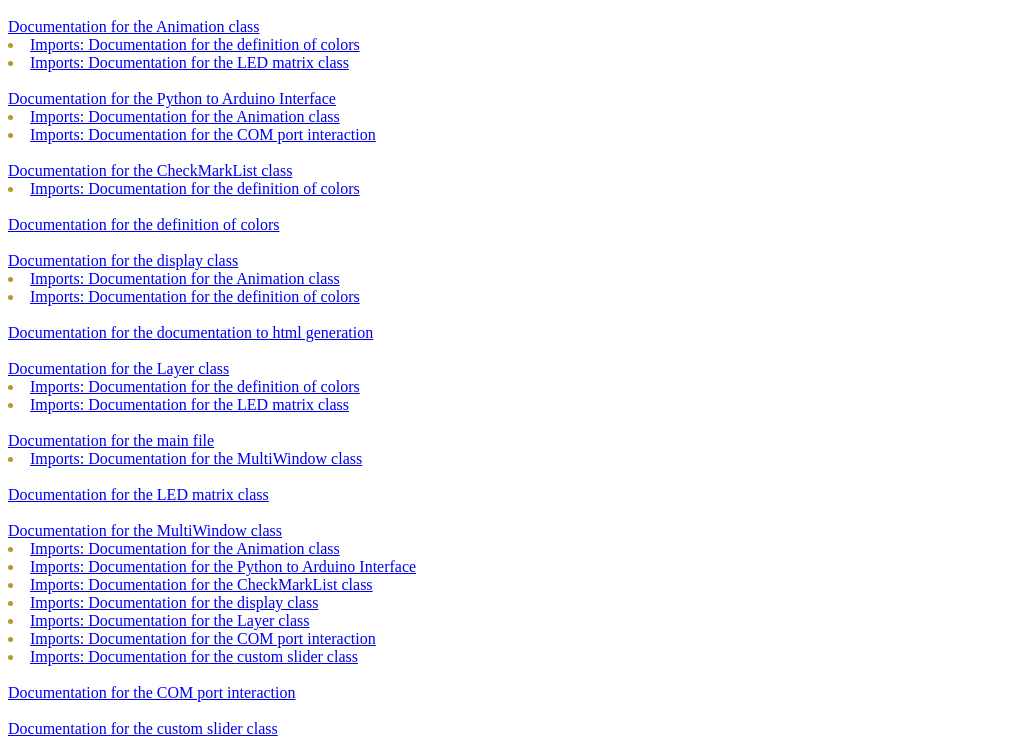
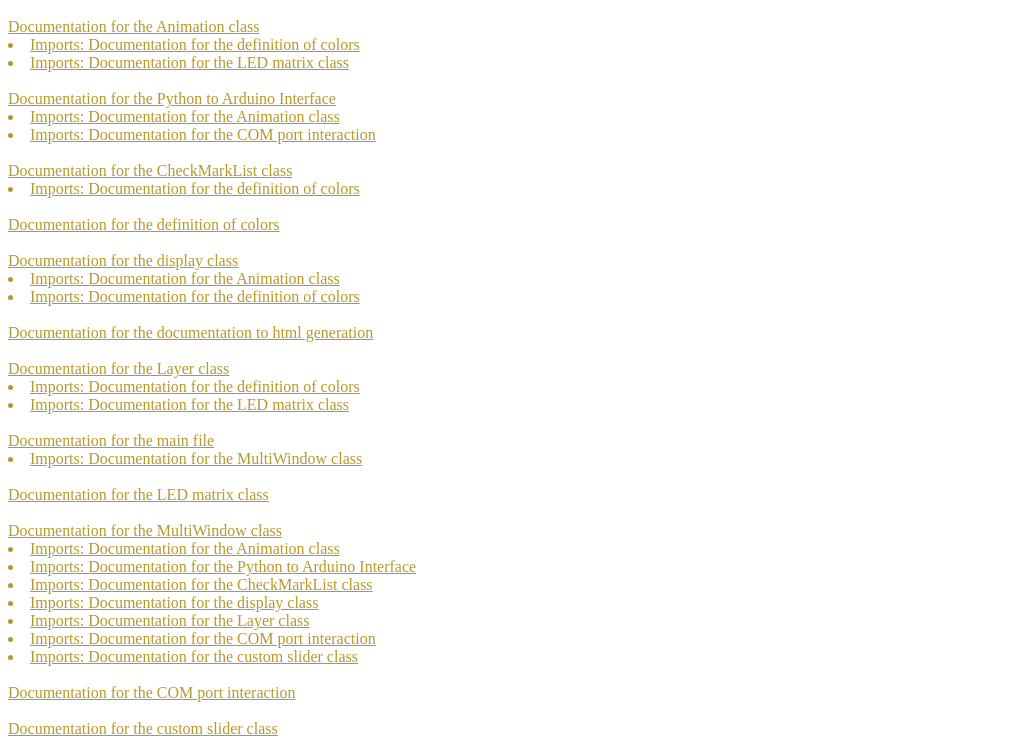
Before and after one commit to Jburns2019/LED_Visualizer_GUI, a plain HTML site: page docs/index.html in a window 1280 px wide. Shown: the part 120-866 px from the top of the page, without its empty margins (0-1032 px from the left). Drawn offline with Linux system fonts and the light colour scheme.

Commit message:
link color.

```diff
--- a/docs/index.html
+++ b/docs/index.html
@@ -12,6 +12,9 @@
         body {
           background-color: #ffffff;
           color: #B7992A;
+        }
+        a {
+         color: #B7992A;
         }
         h1 {
          color: #000000;
```
